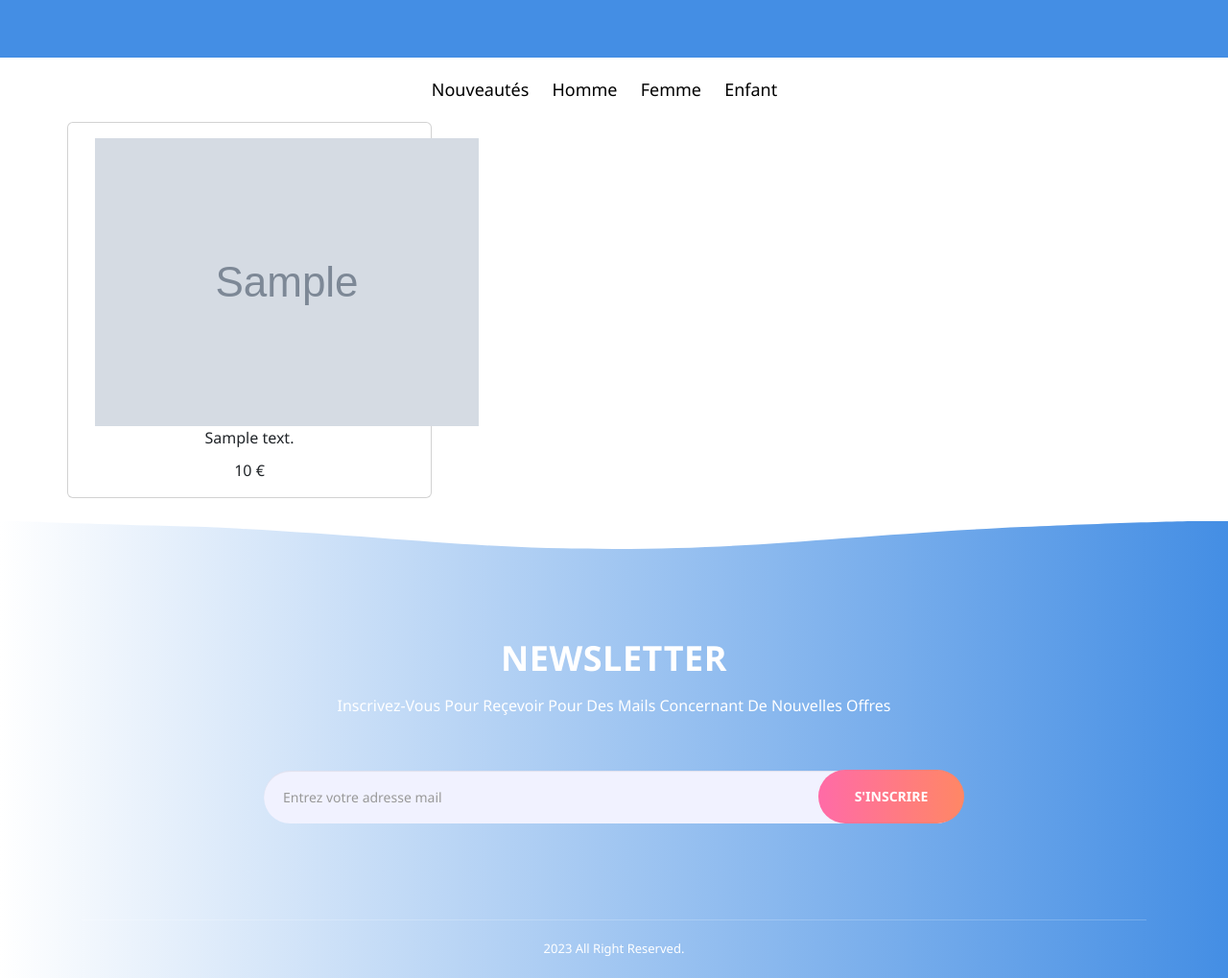
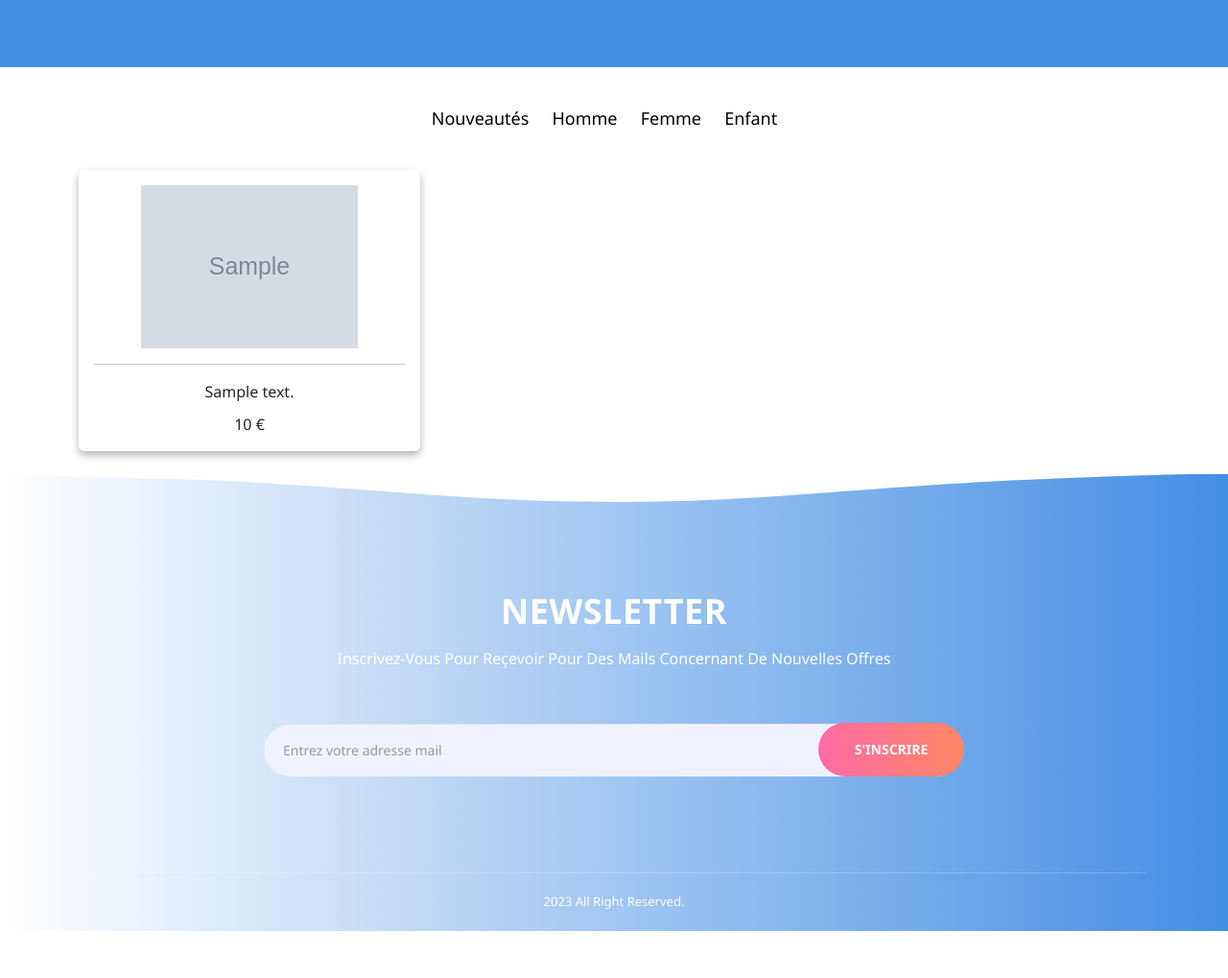
Before and after one commit to oriswalft/Projet-AP3, a Symfony app: template templates/home/accueil.html.twig in a window 1280 px wide. Shown: the whole page at 96% size. After the commit the page ends 970 px from the top, so only its background shows below. Run offline with Twig, Linux system fonts and the light colour scheme; the template is opened without the code that fills it: most values are stand-ins (such as "Sample title", 1, 10 or a date in 2020); grey boxes marked "Sample" are stand-in pictures; some libraries are stand-ins or nearby versions.

Commit message:
ajout design test des cartes

```diff
--- a/public/CSS/style.css
+++ b/public/CSS/style.css
@@ -1,21 +1,22 @@
+.header {
+    height: 70px;
+    background-color: #448ee4;
+}
+
 .card {
     text-align: center;
-
+    border: none;
+    box-shadow: 0 4px 8px rgba(0, 0, 0, 0.3);
 }
 
 .card img {
+    width: 70%;
     margin: 0 auto;
     display: block;
 }
 
-.header {
-    height: 30px;
-    background-color: #448ee4;
-    padding: 30px;
-}
-
 .navbar {
-    padding: 20px;
+    padding: 40px;
     justify-content: center;
 }
 
@@ -36,8 +37,6 @@
 
 .navbar a:hover {
     color: #448ee4;
-    text-decoration: underline;
-    text-underline-offset: 5px;
 }
 
 body {
@@ -307,7 +306,7 @@ ul {
 }
 
 .form-control:focus {
-    border-color: #66afe9;
+    border-color: #0c83e5;
     outline: 0;
     -webkit-box-shadow: inset 0 1px 1px rgba(0, 0, 0, .075), 0 0 8px rgba(102, 175, 233, .6);
     box-shadow: inset 0 1px 1px rgba(0, 0, 0, .075), 0 0 8px rgba(102, 175, 233, .6);
@@ -467,9 +466,9 @@ button:-moz-focusring,
 }
 
 ::-webkit-scrollbar-thumb {
-    background-image: -moz-linear-gradient(0deg, #ce9ffc 0%, #7367f0 100%);
-    background-image: -webkit-linear-gradient(0deg, #ce9ffc 0%, #7367f0 100%);
-    background-image: -ms-linear-gradient(0deg, #ce9ffc 0%, #7367f0 100%);
+    background-image: -moz-linear-gradient(0deg, #ffffff 0%, #448ee4 100%);
+    background-image: -webkit-linear-gradient(0deg, #ffffff 0%, #448ee4 100%);
+    background-image: -ms-linear-gradient(0deg, #ffffff 0%, #448ee4 100%);
     border: 1px solid #999;
 }
 
--- a/templates/base.html.twig
+++ b/templates/base.html.twig
@@ -1,6 +1,5 @@
 <!DOCTYPE html>
 <html>
-
     <head>
         <meta charset="UTF-8">
         <title>{% block title %}Welcome!{% endblock %}</title>
@@ -50,7 +49,6 @@
                         </p>
                     </div>
                 </div>
-                <!-- NEWSLETTER -->
                 <div class="newsletter-1">
                     <div class="newsletter-bg">
                         <div class="row">
@@ -63,7 +61,6 @@
                         </div>
                     </div>
                 </div>
-                <!-- Social Icon -->
 
                 <div class="fcopy text-center">
                     2023 All Right Reserved.
--- a/templates/home/accueil.html.twig
+++ b/templates/home/accueil.html.twig
@@ -1,4 +1,5 @@
 {% extends 'base.html.twig' %}
+
 
     {% block title %}All4Sport - boutique en ligne{% endblock %}
 
@@ -7,11 +8,14 @@
 <div class="container">
     <div class="row">
         {% for produit in produits %}
-            <div class="card mb-4 col-4">
-                <div class="card-body">
-                    <img src="{{ asset ('pictures/articles/' ~ produit.image) }}" alt="Le logo du produit">
-                    <p class="card-text">{{ produit.description }}</p>
-                    <p class="card-text">{{ produit.prix }} €</p>
+            <div class=" mb-4 col-4">
+                <div class="card">
+                    <div class="card-body">
+                        <img src="{{ asset ('pictures/articles/' ~ produit.image) }}" alt="Le logo du produit">
+                        <hr>
+                        <p class="card-text">{{ produit.description }}</p>
+                        <p class="card-text">{{ produit.prix }} €</p>
+                    </div>
                 </div>
             </div>
         {% endfor %}
```
Also changed, not shown: 1 other file.
